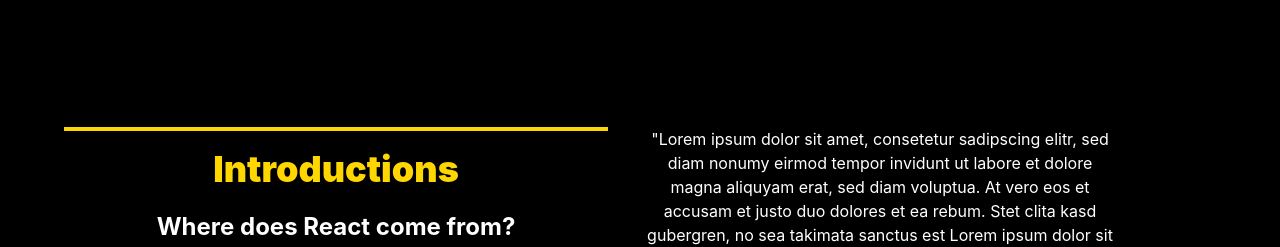
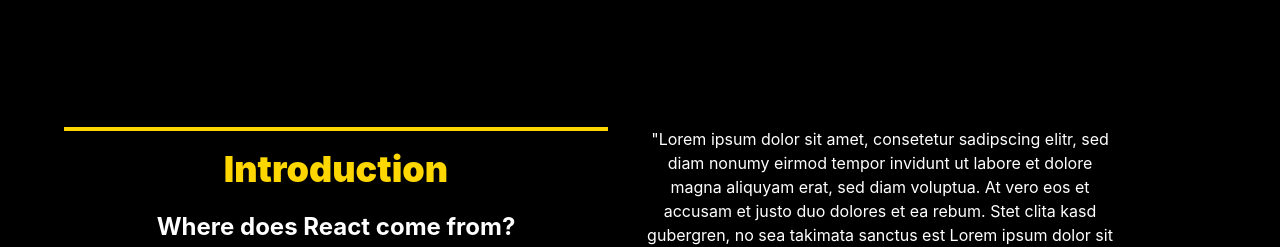
Before and after one commit to Bonk-Army/eportfolio_react, a React (Create React App) app: page / in a window 1280 px wide. Shown: the part 920-1167 px from the top of the page. Built offline with nearby package versions, Linux system fonts and the light colour scheme.

Commit message:
:construction: finished routing

```diff
--- a/src/App.js
+++ b/src/App.js
@@ -4,6 +4,7 @@
 import React, {Component} from 'react';
 import SocialLogoComponent from "./components/sociallogos/social-logo.component";
 import {Route, BrowserRouter as Router} from "react-router-dom";
+import { MemoryRouter } from 'react-router'
 import Slide from "./components/slides/slide.component";
 import { HashLink } from 'react-router-hash-link';
 import { ChevronUp } from 'react-feather';
@@ -17,7 +18,7 @@
 
     render() {
         return (
-            <Router>
+            <MemoryRouter>
             <div className="App bg-black">
                 <CardList/>
                 <header className="App-header">
@@ -34,7 +35,7 @@
                     </div>
                 </HashLink>
             </div>
-            </Router>
+            </MemoryRouter>
         );
     }
 }
--- a/src/components/cardlist/card-list.component.jsx
+++ b/src/components/cardlist/card-list.component.jsx
@@ -3,7 +3,6 @@
 import Card from "./card.components";
 import {topics} from './card-list.topics.js';
 import { HashLink } from 'react-router-hash-link';
-
 const topic2 = topics;
 
 const CardList = ({}) => {
@@ -11,7 +10,8 @@
         <div className="pt2 cardList">
             {
                 topic2.map(topic => (
-                    <HashLink smooth to={"#"+topic.name}>
+
+                    <HashLink smooth to={window.location.pathname+"#"+topic.name}>
                         <Card elementId={topic.id} key={topic.id} topic={topic.name}/>
                     </HashLink>
                 ))
--- a/src/components/slides/slide.component.jsx
+++ b/src/components/slides/slide.component.jsx
@@ -11,7 +11,7 @@
         <article className="yellow cf ph3 ph5-ns pv5 p5 center" id={slide.topic}>
             <header className="fn fl-ns w-50-ns pr4-ns">
                 <h1 className="f2 lh-title fw9 mb3 mt0 pt3 bt bw2">
-                    {slide.topic}s
+                    {slide.topic}
                 </h1>
                 <h2 className="f3 white lh-title">
                     {slide.smallTopic}
```
